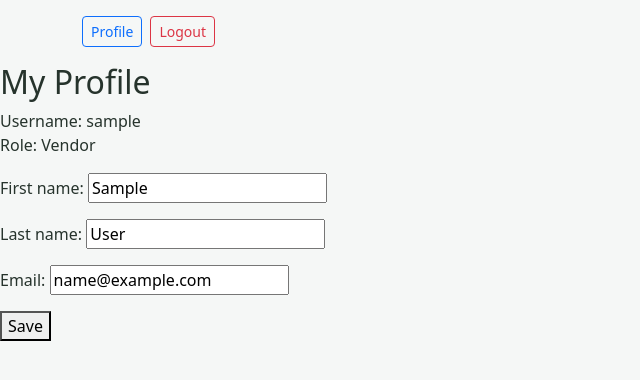
After one commit to AddryaneBautista/MarketEase-Bautista-Addryane-G01, a Django app: page /accounts/profile/ in a window 1280 px wide. The commit adds this page. Shown: the top 380 px of the page, without its empty margins (0-640 px from the left). Run offline with Django 5.2, Linux system fonts and the light colour scheme; the visitor is signed in with stand-in values (Sample User, id 1).

Commit message:
feat(accounts): implement profile page

```diff
--- a/accounts/urls.py
+++ b/accounts/urls.py
@@ -1,6 +1,7 @@
 from django.urls import path
-from .views import SignUpView
+from .views import ProfileView, SignUpView
 
 urlpatterns = [
     path("signup/", SignUpView.as_view(), name="signup"),
+    path("profile/", ProfileView.as_view(), name="profile"),
 ]
--- a/accounts/views.py
+++ b/accounts/views.py
@@ -1,7 +1,10 @@
+from django.contrib.auth.mixins import LoginRequiredMixin
 from django.contrib.messages.views import SuccessMessageMixin
 from django.urls import reverse_lazy
 from django.views.generic import CreateView
+from django.views.generic import UpdateView
 from .forms import CustomUserCreationForm
+from .models import CustomUser
 
 # Create your views here.
 class SignUpView(SuccessMessageMixin, CreateView):
@@ -9,3 +12,13 @@ class SignUpView(SuccessMessageMixin, CreateView):
     template_name = "registration/signup.html"
     success_url = reverse_lazy("login")
     success_message = "Account created. Please log in."
+
+class ProfileView(LoginRequiredMixin, SuccessMessageMixin, UpdateView):
+    model = CustomUser
+    fields = ("first_name", "last_name", "email")
+    template_name = "accounts/profile.html"
+    success_url = reverse_lazy("profile")
+    success_message = "Profile updated."
+
+    def get_object(self):
+        return self.request.user
--- /dev/null
+++ b/templates/accounts/profile.html
@@ -0,0 +1,9 @@
+{% extends "base.html" %}
+{% block content %}
+<h2>My Profile</h2>
+<p>Username: {{ user.username }}<br>Role: {{ user.get_role_display }}</p>
+<form method="post">
+  {% csrf_token %}{{ form.as_p }}
+  <button type="submit">Save</button>
+</form>
+{% endblock %}
--- a/templates/base.html
+++ b/templates/base.html
@@ -12,7 +12,8 @@
 <body>
   <main>
     {% if user.is_authenticated %}
-      <div class="container pt-3 text-start">
+      <div class="container pt-3 d-flex justify-content-start gap-2">
+        <a href="{% url 'profile' %}" class="btn btn-outline-primary btn-sm">Profile</a>
         <form method="post" action="{% url 'logout' %}">
           {% csrf_token %}
           <button type="submit" class="btn btn-outline-danger btn-sm">Logout</button>
```
